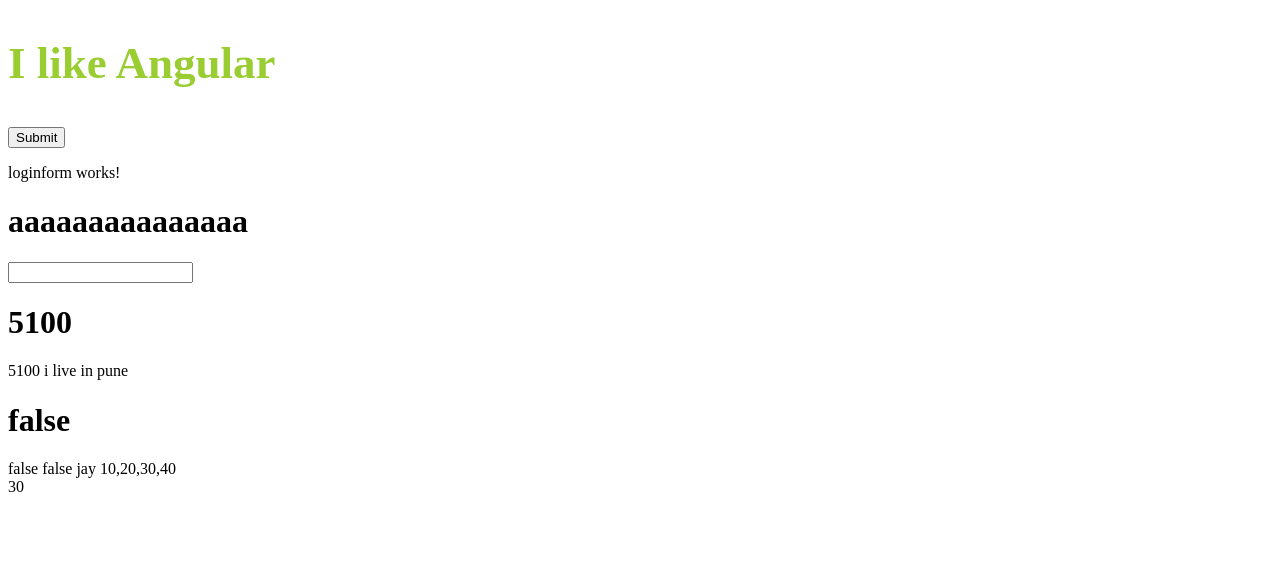
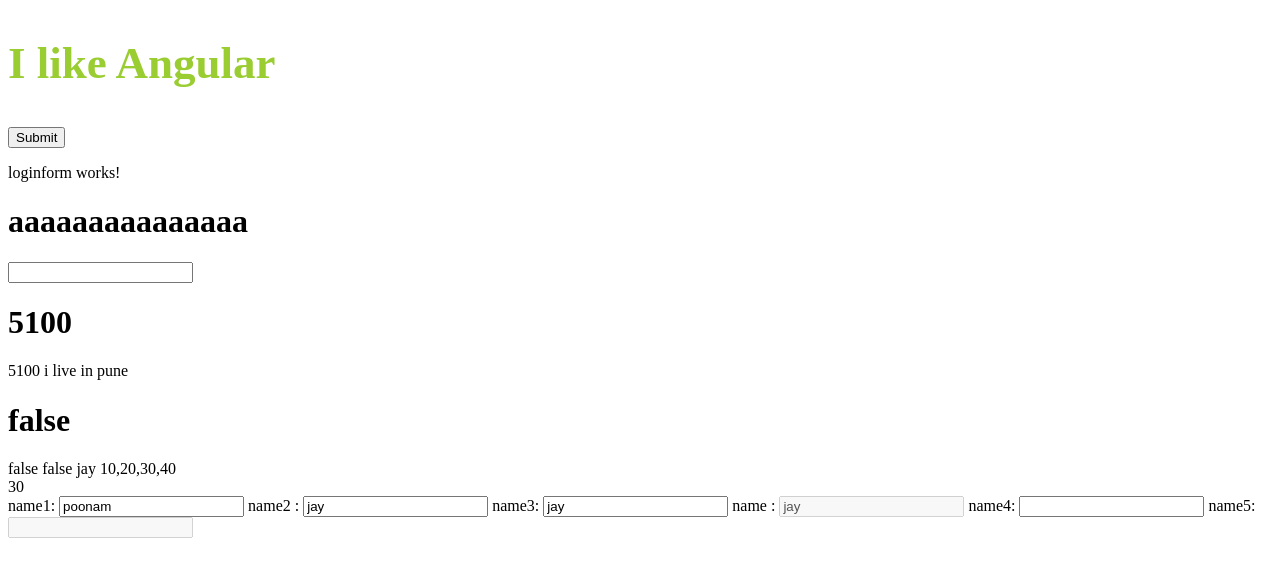
Before and after one commit to poonambhapkar34/octJavaScipt, an Angular app in the folder AngularProject/angularOctBatch/: page / in a window 1280 px wide. Shown: the top 576 px of the page. Built offline with nearby package versions, Linux system fonts and the light colour scheme.

Commit message:
one way data binding

```diff
--- a/AngularProject/angularOctBatch/src/app/loginform/loginform.component.html
+++ b/AngularProject/angularOctBatch/src/app/loginform/loginform.component.html
@@ -24,3 +24,13 @@
 <!-- array  interpolation -->
 {{items}} <br>
 {{items[2]}}
+
+<!--One way DB techniques : 1.string Interpollation{{}} 2. property binding []-->
+<form>
+name1: <input type="text" value = "poonam">
+name2 : <input type="text" [value] = "myName">  <!-- propertyBind: [attribute] -->
+name3: <input type="text" value = {{myName}}>  <!-- Interpollation: {{property}} -->
+name : <input type="text" [value] = "myName" disabled >
+name4: <input type="text"  [disabled] = "disableFlag"> <!--propertyBinding can handle disable attribute -->
+name5: <input type="text" disabled = {{disableFlag}}> <!--Interpollation can not handle disable attribute -->
+</form>
--- a/AngularProject/angularOctBatch/src/app/loginform/loginform.component.ts
+++ b/AngularProject/angularOctBatch/src/app/loginform/loginform.component.ts
@@ -8,23 +8,29 @@
 
 export class LoginformComponent {
   car = 5100;
+  car1: any;
   num = 20;
   booleanProperty = false;
   student = {
-    name:'jay',
-    age:20
+    name: 'jay',
+    age: 20
   }
-  items = [ 10, 20, 30, 40]
+  items = [10, 20, 30, 40];
+  // myName :string = 'poonam patil'; //static data
+  myName: string = this.student.name; //dynamic data
+  disableFlag: boolean = false;
 
-  keyUpEvent(data:any, inpBoxValue:any){
-   console.log(data);
-   console.log(data.target.value);
-   console.log( inpBoxValue);
-   console.log( inpBoxValue.value)
+
+  keyUpEvent(data: any, inpBoxValue: any) {
+    console.log(data);
+    console.log(data.target.value);
+    console.log(inpBoxValue);
+    console.log(inpBoxValue.value)
+    this.car = 1000;
   }
 
-  getData(b:any){
-  //  let a =20;
+  getData(b: any) {
+    //  let a =20;
     return 'i live in pune';
   }
 }
```
